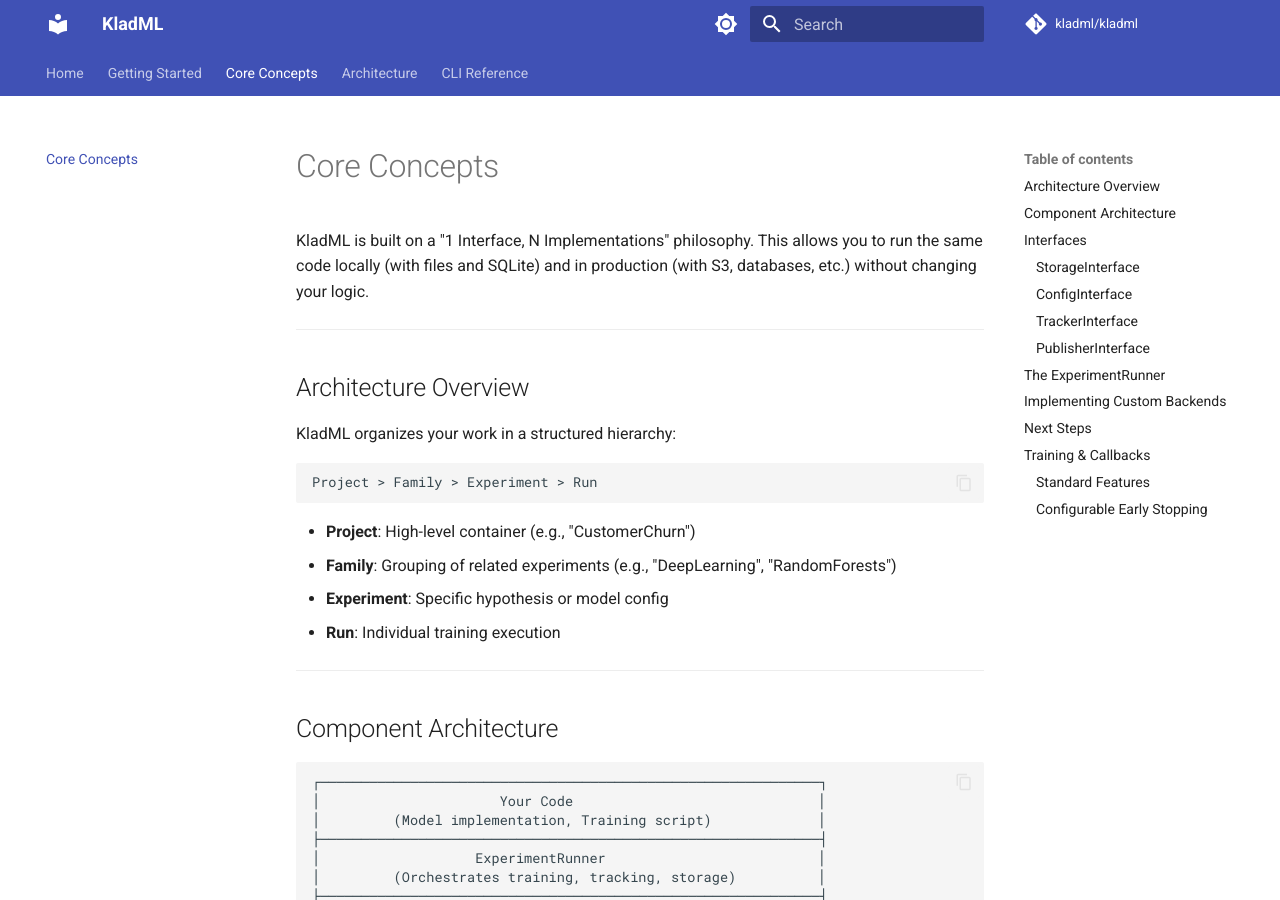
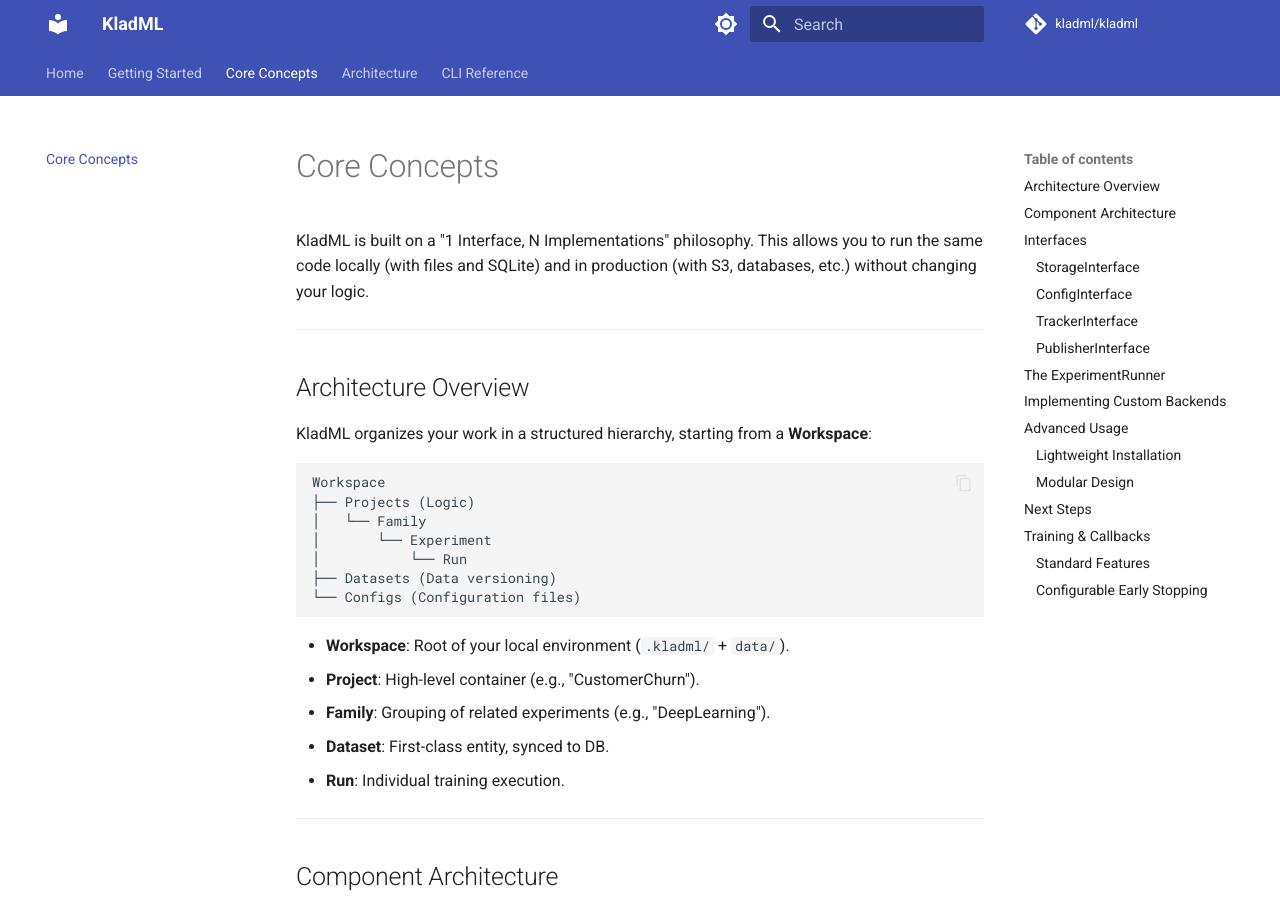
Before and after one commit to kladml/kladml, an MkDocs documentation site: the page built from docs/core_concepts.md, in a window 1280 px wide and 900 px high. Built offline with MkDocs 1.6.1 and Material for MkDocs 9.7.7, drawn with Linux system fonts in a browser that asks for light colours; comment, search, counter and statistics services are not loaded; some of the changed text lies outside the part shown.

Commit message:
docs: update guides, hierarchy, and changelog for v0.5.0

````diff
--- a/docs/core_concepts.md
+++ b/docs/core_concepts.md
@@ -6,16 +6,23 @@ KladML is built on a "1 Interface, N Implementations" philosophy. This allows yo
 
 ## Architecture Overview
 
-KladML organizes your work in a structured hierarchy:
+KladML organizes your work in a structured hierarchy, starting from a **Workspace**:
 
 ```
-Project > Family > Experiment > Run
+Workspace
+├── Projects (Logic)
+│   └── Family
+│       └── Experiment
+│           └── Run
+├── Datasets (Data versioning)
+└── Configs (Configuration files)
 ```
 
-- **Project**: High-level container (e.g., "CustomerChurn")
-- **Family**: Grouping of related experiments (e.g., "DeepLearning", "RandomForests")
-- **Experiment**: Specific hypothesis or model config
-- **Run**: Individual training execution
+- **Workspace**: Root of your local environment (`.kladml/` + `data/`).
+- **Project**: High-level container (e.g., "CustomerChurn").
+- **Family**: Grouping of related experiments (e.g., "DeepLearning").
+- **Dataset**: First-class entity, synced to DB.
+- **Run**: Individual training execution.
 
 ---
 
@@ -187,6 +194,25 @@ runner = ExperimentRunner(storage=S3Storage("my-bucket"))
 
 ---
 
+---
+
+---
+
+---
+
+## Advanced Usage
+
+### Lightweight Installation
+If you are running KladML in a lightweight environment (e.g. CI/CD, Scripts, Notebooks) where you don't need the TUI:
+
+- **Core (`pip install kladml`)**: Installs only essential ML logic and models.
+- **Full CLI (`pip install "kladml[cli]"`)**: Includes the TUI and rich terminal formatting.
+
+### Modular Design
+KladML uses a modular interface-based design. This ensures your training code is decoupled from the underlying storage or tracking implementation, keeping your codebase clean and testable.
+
+---
+
 ## Next Steps
 
 - [Architecture](architecture.md) - Model contracts and design patterns
````
Also changed, not shown: CHANGELOG.md (+53 -0 lines), README.md (+9 -1 lines), docs/cli.md (+13 -1 lines).
